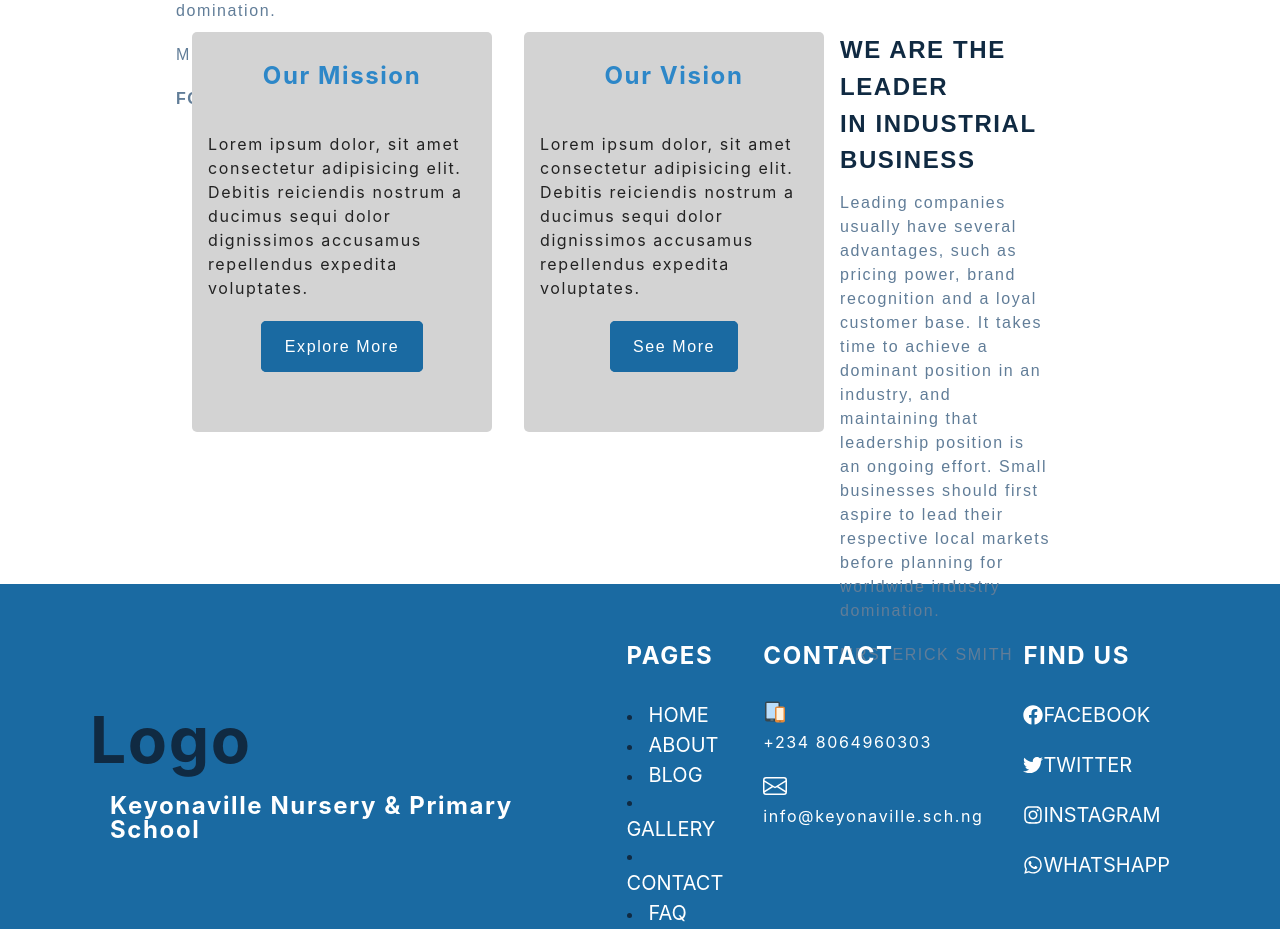
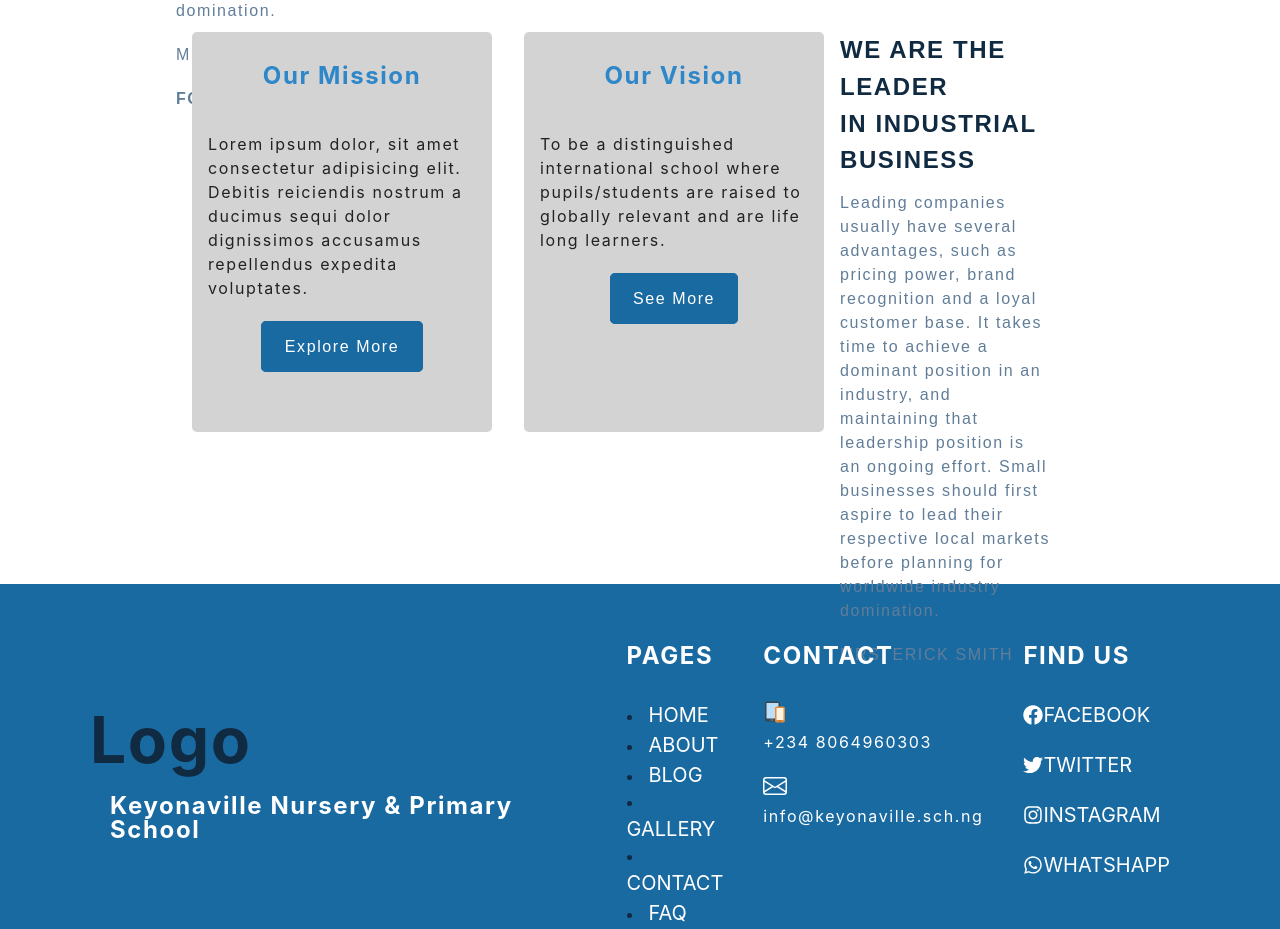
Before and after one commit to domchu/keyonaville, a Next.js app: page /about in a window 1280 px wide. Shown: the part 1220-2149 px from the top of the page. Built offline with nearby package versions, Linux system fonts and the light colour scheme.

Commit message:
chores:added the vision statement

```diff
--- a/Components/About/About.js
+++ b/Components/About/About.js
@@ -112,9 +112,8 @@ const About = () => {
           <Box className="mission-statement">
             <h3>Our Vision</h3>
             <p>
-              Lorem ipsum dolor, sit amet consectetur adipisicing elit. Debitis
-              reiciendis nostrum a ducimus sequi dolor dignissimos accusamus
-              repellendus expedita voluptates.
+              To be a distinguished international school where pupils/students
+              are raised to globally relevant and are life long learners.
             </p>
             <ul>
               <li className="contact__btn">
```
